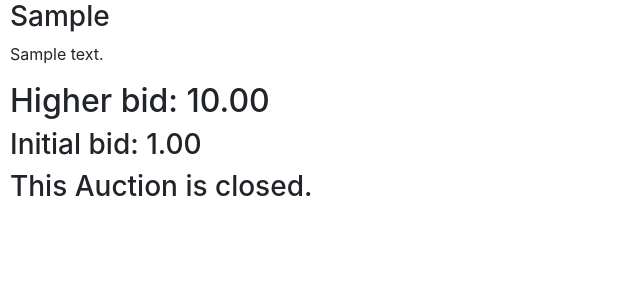
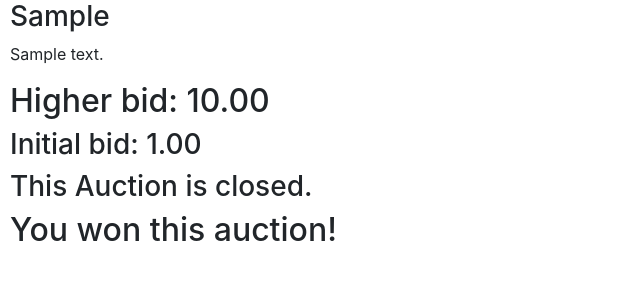
Before and after one commit to LuisGarrillo/commerce, a Django app: page /listings/1 in a window 1280 px wide. Shown: the part 519-800 px from the top of the page, without its empty margins (0-640 px from the left). Run offline with Django 3.2, Linux system fonts and the light colour scheme; a user stored in the database is signed in; tables that the repository leaves empty hold one stand-in row (values such as "Sample post"); grey boxes marked "Sample" are stand-in pictures; some libraries are stand-ins or nearby versions.

Commit message:
Bid and close auction functionality added

```diff
--- a/auctions/templates/auctions/detailed-listing.html
+++ b/auctions/templates/auctions/detailed-listing.html
@@ -29,7 +29,8 @@
             {% if user.is_authenticated %}
                 {% if not listing.winner %}
                     {% if not is_author %}
-                        <form action="{% url 'bid listing' listing.id %}">
+                        <form action="{% url 'bid listing' listing.id %}" method="post">
+                            {% csrf_token %}
                             <input name="bid-amount" type="number">
                             <button name="bid-button" type="submit">Bid</button>
                         </form>
@@ -40,6 +41,9 @@
                     {% endif %}
                 {% else %}
                     <h3>This Auction is closed.</h3>
+                    {% if listing.winner.id == request.user.id %}
+                        <h2>You won this auction!</h2>
+                    {% endif %}
                 {% endif %}
             {% endif %}
         </div>
--- a/auctions/views.py
+++ b/auctions/views.py
@@ -8,10 +8,10 @@ from django.urls import reverse
 from .models import User, Auction, Bid
 from .utils import options
 from .verifications import verify_listing
-from .models_handler import save_auction
+from .models_handler import save_auction, create_bid
 
 def index(request):
-    listings = Auction.objects.exclude(author=request.user.id)
+    listings = Auction.objects.exclude(author=request.user.id).filter(status=0)
 
     return render(request, "auctions/index.html", {
         "listings": listings
@@ -71,7 +71,7 @@ def register(request):
 
 def detailed_listing(request, listing_id):
     listing = Auction.objects.get(pk=listing_id)
-    higher_bid = Bid.objects.order_by("amount").filter(auction_id=listing_id)[0]
+    higher_bid = Bid.objects.filter(auction_id=listing_id).order_by("-amount")[0]
     return render(request, "auctions/detailed-listing.html", {
         "listing": listing,
         "is_author": listing.author.id == request.user.id,
@@ -106,7 +106,16 @@ def create_listing(request):
 
 @login_required
 def bid(request, listing_id):
-    ...
+    if request.method == "POST":
+        bid_amount = float(request.POST["bid-amount"])
+        higher_bid = Bid.objects.filter(auction_id=listing_id).order_by("-amount")[0]
+
+        #verification
+
+        create_bid(Auction.objects.get(pk=listing_id), User.objects.get(pk=request.user.id), bid_amount)
+        return HttpResponseRedirect(reverse("see listing", args=[listing_id]))
+
+
 
 @login_required
 def add_watchlist(request, listing_id):
@@ -124,4 +133,11 @@ def remove_watchlist(request, listing_id):
 
 @login_required
 def close_auction(request, listing_id):
-    ...
+    listing = Auction.objects.get(pk=listing_id)
+    higher_bid = Bid.objects.filter(auction_id=listing_id).order_by("-amount")[0]
+
+    listing.status = 1
+    listing.winner = higher_bid.author
+    listing.save()
+
+    return HttpResponseRedirect(reverse("see listing", args=[listing_id]))
```
